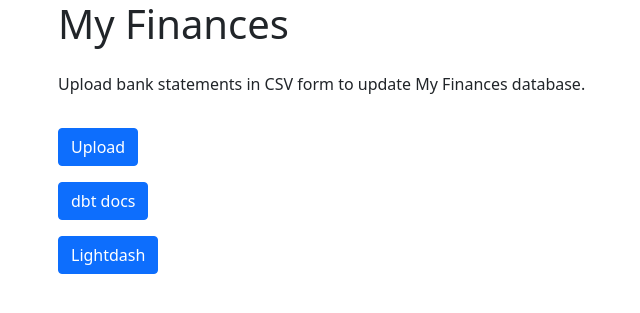
After one commit to PabloPardoGarcia/my-finances, a FastAPI app: template uploader/app/templates/index.html in a window 1280 px wide. The commit adds this page. Shown: the top 313 px of the page, without its empty margins (24-664 px from the left). Run offline with FastAPI, Linux system fonts and the light colour scheme; the template is opened without the code that fills it, so the values that code supplies are empty; parts of the project's set-up code (start-up, migrations or seed data) failed here and were passed over.

Commit message:
add index page in the root url

```diff
--- a/uploader/app/main.py
+++ b/uploader/app/main.py
@@ -18,23 +18,26 @@ database = Database(
     password=os.getenv("POSTGRES_PASSWORD"),
     dbname=os.getenv("POSTGRES_DB")
 )
-templates = Jinja2Templates(directory=str(Path(BASE_DIR, 'templates')))
+templates = Jinja2Templates(directory=str(Path(BASE_DIR, "templates")))
 app = FastAPI(
     title="My Finances Uploader App",
     version="0.0.0"
 )
 
 
-@app.get("/")
-async def root():
-    return {"message": "Hello World"}
+@app.get("/", response_class=HTMLResponse)
+async def root(request: Request):
+    return templates.TemplateResponse(
+        name="index.html",
+        context={"request": request}
+    )
 
 
 @app.get("/upload", response_class=HTMLResponse)
 def upload(request: Request):
     return templates.TemplateResponse(
-        name='upload.html',
-        context={'request': request}
+        name="upload.html",
+        context={"request": request}
     )
 
 
--- /dev/null
+++ b/uploader/app/templates/index.html
@@ -0,0 +1,41 @@
+{% extends "base.html" %}
+
+{% block title %}Home{% endblock %}
+
+{% block head %}
+{{ super() }}
+{% endblock %}
+
+{% block page_content %}
+<main role="main" class="container">
+    <div class="mb-3 row">
+        <div class="col">
+            <h1>My Finances</h1>
+        </div>
+    </div>
+    <div class="mb-3 row">
+        <div class="col">
+            <p>Upload bank statements in CSV form to update My Finances database.</p>
+        </div>
+    </div>
+    <div class="mb-3 row">
+        <div class="col">
+            <a class="btn btn-primary" role="button" href="/upload">Upload</a>
+        </div>
+    </div>
+    <div class="mb-3 row">
+        <div class="col">
+            <a class="btn btn-primary" role="button" href="/dbt/">dbt docs</a>
+        </div>
+    </div>
+    <div class="mb-3 row">
+        <div class="col">
+            <a class="btn btn-primary" role="button" href="/lightdash/">Lightdash</a>
+        </div>
+    </div>
+</main><!-- /.container -->
+{% endblock %}
+
+{% block scripts %}
+{{ super() }}
+{% endblock %}
--- a/uploader/app/templates/upload.html
+++ b/uploader/app/templates/upload.html
@@ -18,7 +18,7 @@
             <p>Upload bank statements in CSV form to update My Finances database.</p>
         </div>
     </div>
-    <div class="row">
+    <div class="mb-3 row">
         <form method="post" action="/upload"  enctype="multipart/form-data">
             <div class="mb-3 row">
                 <label for="uploadCSV" class="col-sm-2 col-form-label">Upload CSV</label>
```
Also changed, not shown: 2 other files.
